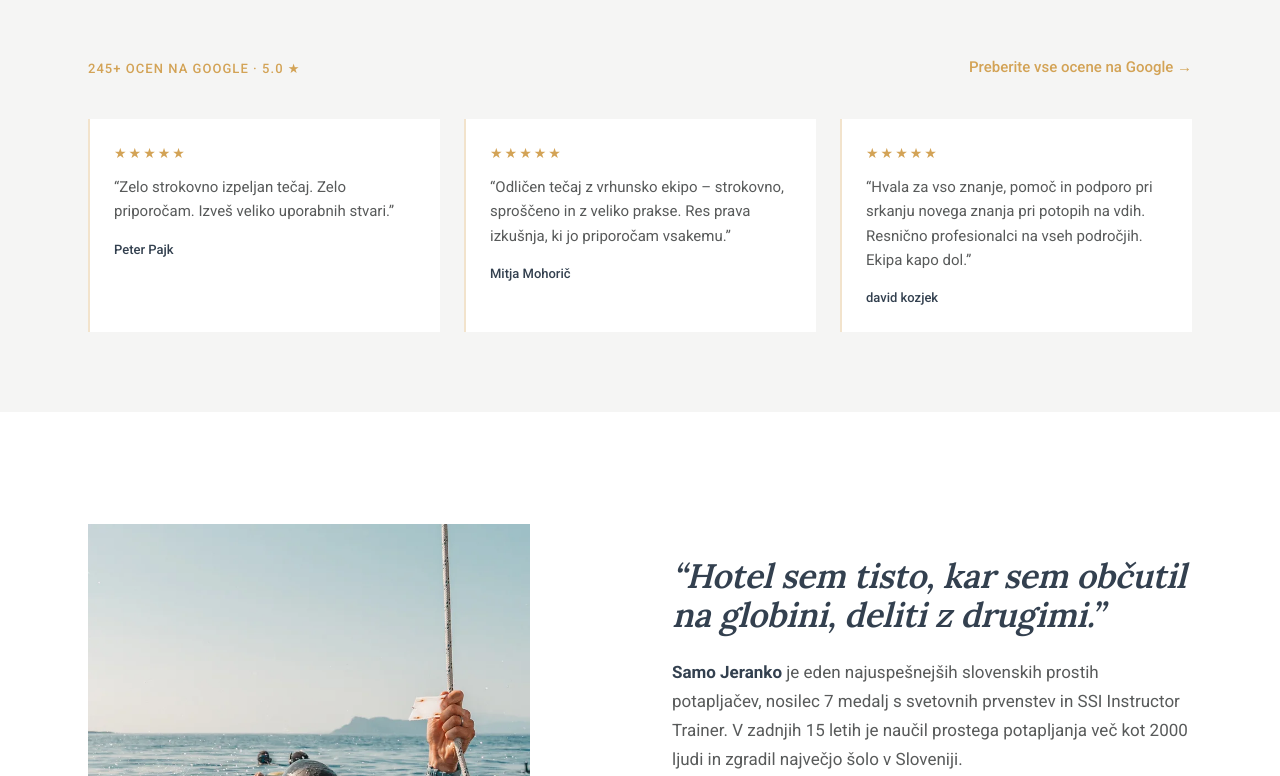
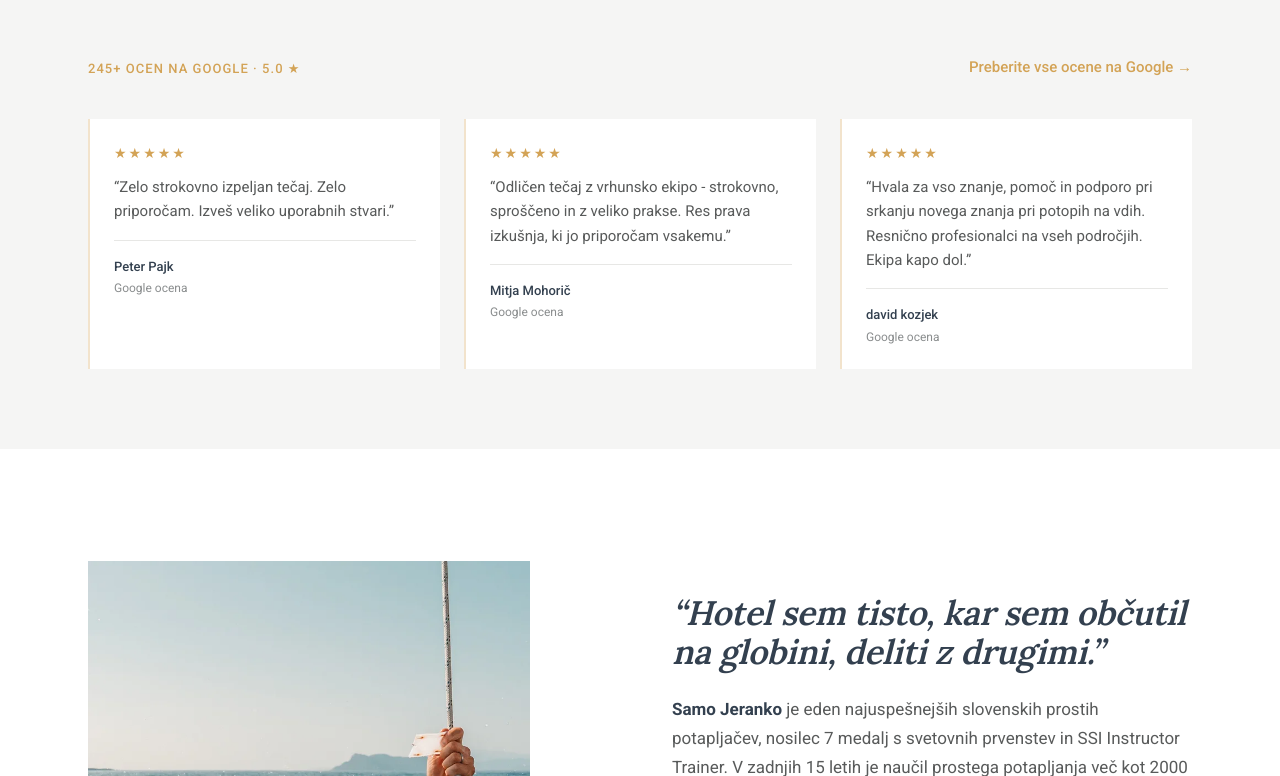
Before and after one commit to nesnes425/apnea-si-website, a Next.js app: page / in a window 1280 px wide. Shown: the part 2481-3257 px from the top of the page. Built offline with nearby package versions, Linux system fonts and the light colour scheme; no server answers.

Commit message:
Extract homepage Google testimonials

```diff
--- a/app/(site)/page.tsx
+++ b/app/(site)/page.tsx
@@ -4,8 +4,10 @@ import { siteConfig } from "@/lib/config";
 import { Button } from "@/components/ui/button";
 import { SectionHeading } from "@/components/blocks/SectionHeading";
 import { InstagramFeed } from "@/components/blocks/InstagramFeed";
+import { GoogleTestimonials } from "@/components/blocks/GoogleTestimonials";
 import { LocalBusinessJsonLd } from "@/components/seo/StructuredData";
 import { pageMetadata } from "@/lib/seo";
+import { homeGoogleReviews } from "@/lib/testimonials";
 
 export const metadata = pageMetadata({
   title: "Apnea Slovenija - šola prostega potapljanja",
@@ -227,48 +229,7 @@ export default function HomePage() {
       {/* ============================================
           5. TESTIMONIALS — hand-picked Google reviews
           ============================================ */}
-      <section className="bg-surface py-16 md:py-20">
-        <div className="max-w-6xl mx-auto px-6">
-          <div className="flex flex-col sm:flex-row sm:items-end justify-between gap-4 mb-10">
-            <p className="text-[13px] font-medium uppercase tracking-[0.08em] text-gold font-body">
-              {siteConfig.stats.googleReviews} ocen na Google · {siteConfig.stats.googleRating} ★
-            </p>
-            <a
-              href="https://www.google.com/maps/place/Apnea+Slovenija/"
-              target="_blank"
-              rel="noopener noreferrer"
-              className="text-[15px] text-gold font-medium font-body hover:text-gold-hover transition-colors"
-            >
-              Preberite vse ocene na Google →
-            </a>
-          </div>
-
-          <div className="grid sm:grid-cols-2 md:grid-cols-3 gap-6">
-            {[
-              { text: "Zelo strokovno izpeljan tečaj. Zelo priporočam. Izveš veliko uporabnih stvari.", name: "Peter Pajk" },
-              { text: "Odličen tečaj z vrhunsko ekipo – strokovno, sproščeno in z veliko prakse. Res prava izkušnja, ki jo priporočam vsakemu.", name: "Mitja Mohorič" },
-              { text: "Hvala za vso znanje, pomoč in podporo pri srkanju novega znanja pri potopih na vdih. Resnično profesionalci na vseh področjih. Ekipa kapo dol.", name: "david kozjek" },
-            ].map((review, i) => (
-              <div
-                key={i}
-                className="bg-white p-6 border-l-2 border-gold/30"
-              >
-                <div className="flex gap-0.5 text-gold mb-3">
-                  {[...Array(5)].map((_, j) => (
-                    <span key={j} className="text-sm">★</span>
-                  ))}
-                </div>
-                <p className="text-[15px] text-body font-body leading-relaxed mb-4">
-                  &ldquo;{review.text}&rdquo;
-                </p>
-                <p className="text-[13px] text-navy font-medium font-body">
-                  {review.name}
-                </p>
-              </div>
-            ))}
-          </div>
-        </div>
-      </section>
+      <GoogleTestimonials reviews={homeGoogleReviews} />
 
       {/* ============================================
           6. SAMO — quote-led, editorial photo collage
--- a/components/blocks/GoogleReviews.tsx
+++ /dev/null
@@ -1,18 +0,0 @@
-"use client";
-
-import Script from "next/script";
-
-export function GoogleReviews() {
-  return (
-    <>
-      <Script
-        src="https://elfsightcdn.com/platform.js"
-        strategy="lazyOnload"
-      />
-      <div
-        className="elfsight-app-fc00927f-69c3-4c77-80de-88f026044b45"
-        data-elfsight-app-lazy
-      />
-    </>
-  );
-}
--- /dev/null
+++ b/components/blocks/GoogleTestimonials.tsx
@@ -0,0 +1,51 @@
+import { siteConfig } from "@/lib/config";
+import type { Testimonial } from "@/lib/testimonials";
+
+type GoogleTestimonialsProps = {
+  reviews: Testimonial[];
+};
+
+export function GoogleTestimonials({ reviews }: GoogleTestimonialsProps) {
+  return (
+    <section className="bg-surface py-16 md:py-20">
+      <div className="max-w-6xl mx-auto px-6">
+        <div className="flex flex-col gap-4 sm:flex-row sm:items-end sm:justify-between mb-10">
+          <p className="text-[13px] font-medium uppercase tracking-[0.08em] text-gold font-body">
+            {siteConfig.stats.googleReviews} ocen na Google · {siteConfig.stats.googleRating} ★
+          </p>
+          <a
+            href={siteConfig.social.googleReviews}
+            target="_blank"
+            rel="noopener noreferrer"
+            className="text-[15px] text-gold font-medium font-body hover:text-gold-hover transition-colors"
+          >
+            Preberite vse ocene na Google →
+          </a>
+        </div>
+
+        <div className="grid gap-6 sm:grid-cols-2 md:grid-cols-3">
+          {reviews.map((review) => (
+            <article key={review.name} className="bg-white p-6 border-l-2 border-gold/30">
+              <div className="flex gap-0.5 text-gold mb-3" aria-label="5 od 5 zvezdic">
+                {[...Array(5)].map((_, index) => (
+                  <span key={index} className="text-sm" aria-hidden="true">
+                    ★
+                  </span>
+                ))}
+              </div>
+              <p className="text-[15px] text-body font-body leading-relaxed mb-4">
+                &ldquo;{review.text}&rdquo;
+              </p>
+              <div className="border-t border-border-custom pt-4">
+                <p className="text-[13px] text-navy font-medium font-body">{review.name}</p>
+                {review.detail && (
+                  <p className="mt-1 text-xs text-muted-text font-body">{review.detail}</p>
+                )}
+              </div>
+            </article>
+          ))}
+        </div>
+      </div>
+    </section>
+  );
+}
--- a/lib/config.ts
+++ b/lib/config.ts
@@ -23,6 +23,8 @@ export const siteConfig = {
     instagram: "https://www.instagram.com/apnea.si/",
     facebook: "https://www.facebook.com/apnea.si",
     linkedin: "https://www.linkedin.com/in/samo-jeranko-745272a0",
+    googleReviews:
+      "https://www.google.com/maps/place/Apnea.Si/@46.0920397,14.5002603,17z/data=!3m1!4b1!4m6!3m5!1s0x476532d7cc9bd17f:0x760c67431d22d557!8m2!3d46.092036!4d14.5028352!16s%2Fg%2F11b6jgvkgg?entry=ttu&g_ep=EgoyMDI2MDYyMi4wIKXMDSoASAFQAw%3D%3D",
   },
 
   // Stats (for social proof sections)
--- /dev/null
+++ b/lib/testimonials.ts
@@ -0,0 +1,23 @@
+export type Testimonial = {
+  text: string;
+  name: string;
+  detail?: string;
+};
+
+export const homeGoogleReviews: Testimonial[] = [
+  {
+    text: "Zelo strokovno izpeljan tečaj. Zelo priporočam. Izveš veliko uporabnih stvari.",
+    name: "Peter Pajk",
+    detail: "Google ocena",
+  },
+  {
+    text: "Odličen tečaj z vrhunsko ekipo - strokovno, sproščeno in z veliko prakse. Res prava izkušnja, ki jo priporočam vsakemu.",
+    name: "Mitja Mohorič",
+    detail: "Google ocena",
+  },
+  {
+    text: "Hvala za vso znanje, pomoč in podporo pri srkanju novega znanja pri potopih na vdih. Resnično profesionalci na vseh področjih. Ekipa kapo dol.",
+    name: "david kozjek",
+    detail: "Google ocena",
+  },
+];
```
